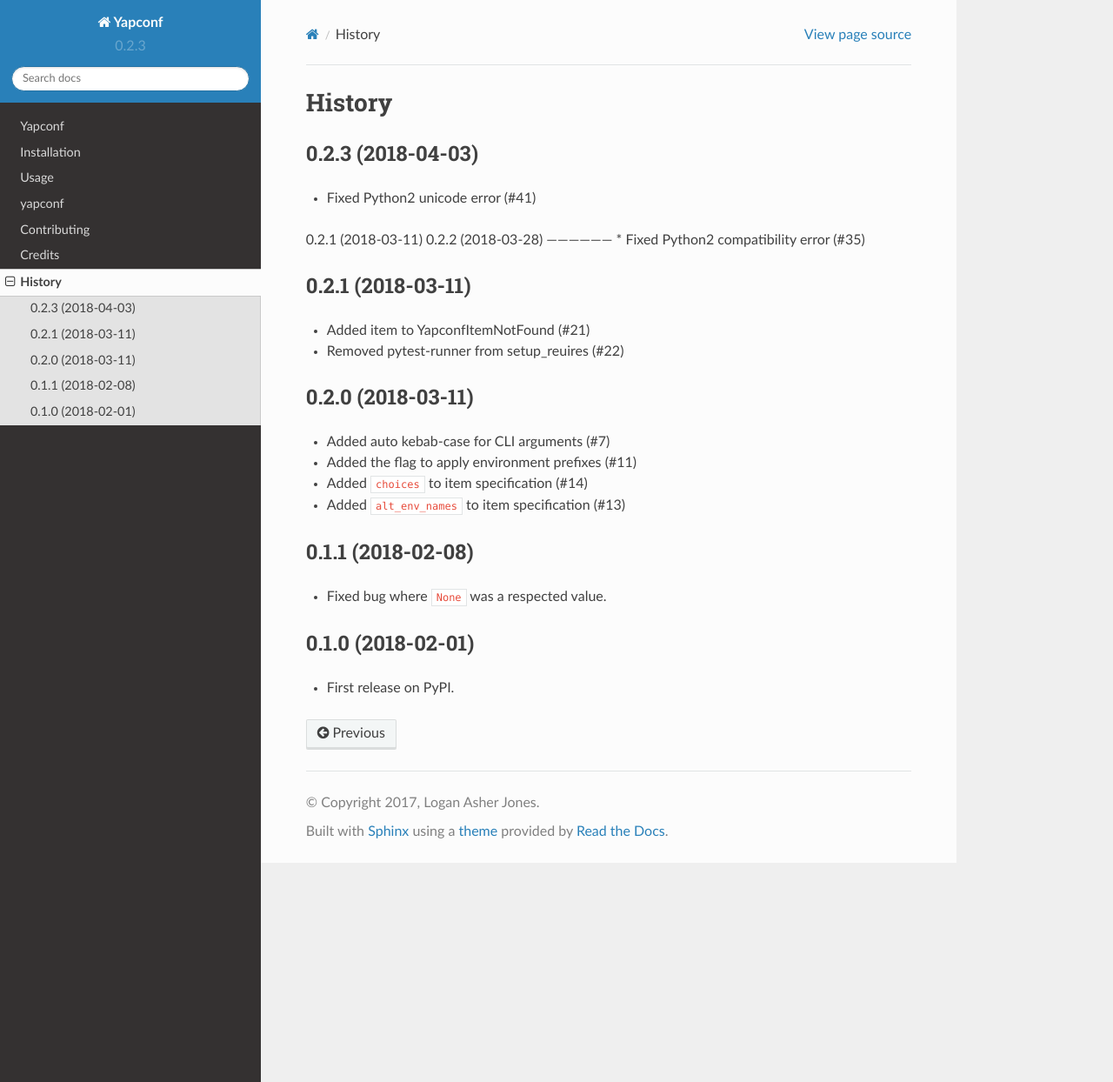
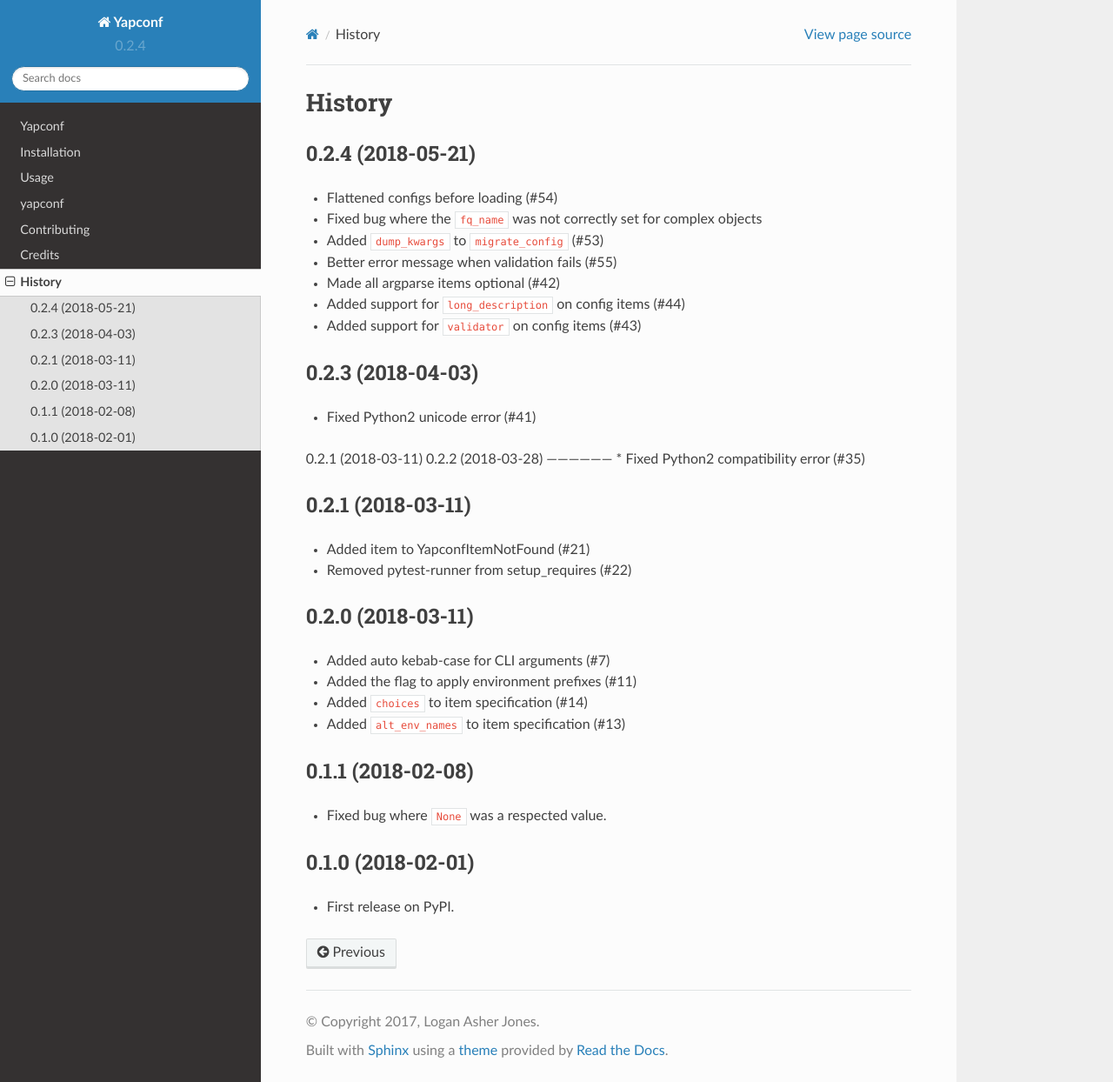
Before and after one commit to loganasherjones/yapconf, a Sphinx documentation site: the page built from docs/history.rst, in a window 1280 px wide and 1244 px high. Shown: the whole window at 87% size. Built offline with Sphinx 7.4.7 and the Read the Docs theme 2.0.0, drawn with Linux system fonts in a browser that asks for light colours.

Commit message:
Bumped version to 0.2.4
Updated documentation and HISTORY file.

```diff
--- a/HISTORY.rst
+++ b/HISTORY.rst
@@ -1,6 +1,16 @@
 =======
 History
 =======
+
+0.2.4 (2018-05-21)
+------------------
+* Flattened configs before loading (#54)
+* Fixed bug where the ``fq_name`` was not correctly set for complex objects
+* Added ``dump_kwargs`` to ``migrate_config`` (#53)
+* Better error message when validation fails (#55)
+* Made all argparse items optional (#42)
+* Added support for ``long_description`` on config items (#44)
+* Added support for ``validator`` on config items (#43)
 
 0.2.3 (2018-04-03)
 ------------------
@@ -14,7 +24,7 @@ History
 0.2.1 (2018-03-11)
 ------------------
 * Added item to YapconfItemNotFound (#21)
-* Removed pytest-runner from setup_reuires (#22)
+* Removed pytest-runner from setup_requires (#22)
 
 0.2.0 (2018-03-11)
 ------------------
--- a/docs/usage.rst
+++ b/docs/usage.rst
@@ -314,6 +314,8 @@ For each item in a specification, you can set any of these keys:
 +-------------------+------------------+----------------------------------------------------------------------------------------------------------------+
 | description       | ``None``         | Description of the item                                                                                        |
 +-------------------+------------------+----------------------------------------------------------------------------------------------------------------+
+| long_description  | ``None``         | Long description of the item, will support Markdown in the future                                              |
++-------------------+------------------+----------------------------------------------------------------------------------------------------------------+
 | required          | ``True``         | Specifies if the item is required to exist                                                                     |
 +-------------------+------------------+----------------------------------------------------------------------------------------------------------------+
 | cli_short_name    | ``None``         | One-character command-line shortcut                                                                            |
@@ -342,6 +344,8 @@ For each item in a specification, you can set any of these keys:
 +-------------------+------------------+----------------------------------------------------------------------------------------------------------------+
 | alt_env_names     | ``[]``           | A list of alternate environment names.                                                                         |
 +-------------------+------------------+----------------------------------------------------------------------------------------------------------------+
+| validator         | ``None``         | A custom validator function. Must take exactly one value and return True/False.                                |
++-------------------+------------------+----------------------------------------------------------------------------------------------------------------+
 
 
 
--- a/setup.py
+++ b/setup.py
@@ -39,7 +39,7 @@ extras = {
 
 setup(
     name='yapconf',
-    version='0.2.3',
+    version='0.2.4',
     description="Yet Another Python Configuration",
     long_description=readme + '\n\n' + history,
     author="Logan Asher Jones",
--- a/yapconf/__init__.py
+++ b/yapconf/__init__.py
@@ -34,7 +34,7 @@ except ImportError:
 
 __author__ = """Logan Asher Jones"""
 __email__ = 'loganasherjones@gmail.com'
-__version__ = '0.2.3'
+__version__ = '0.2.4'
 
 
 FILE_TYPES = ('json',)
```
